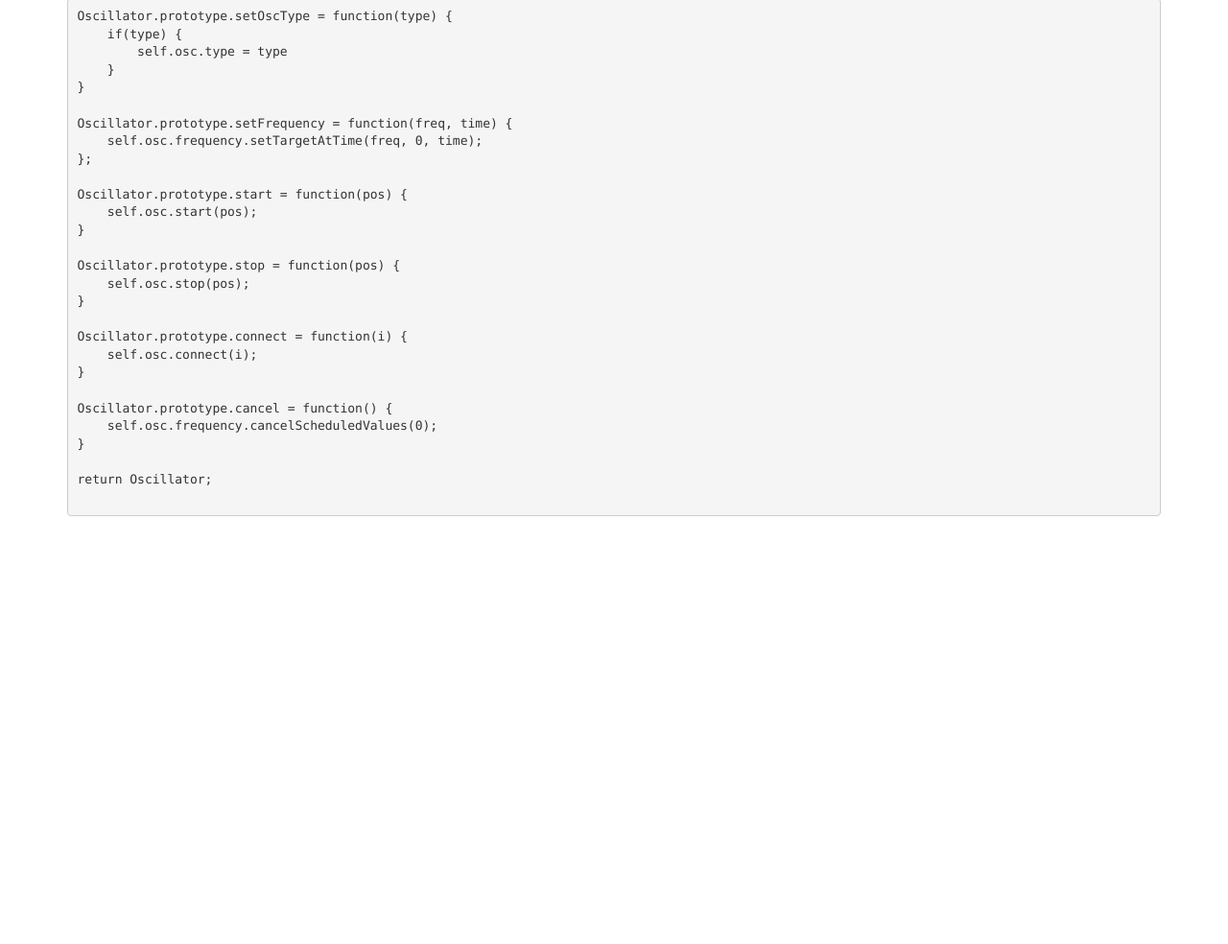
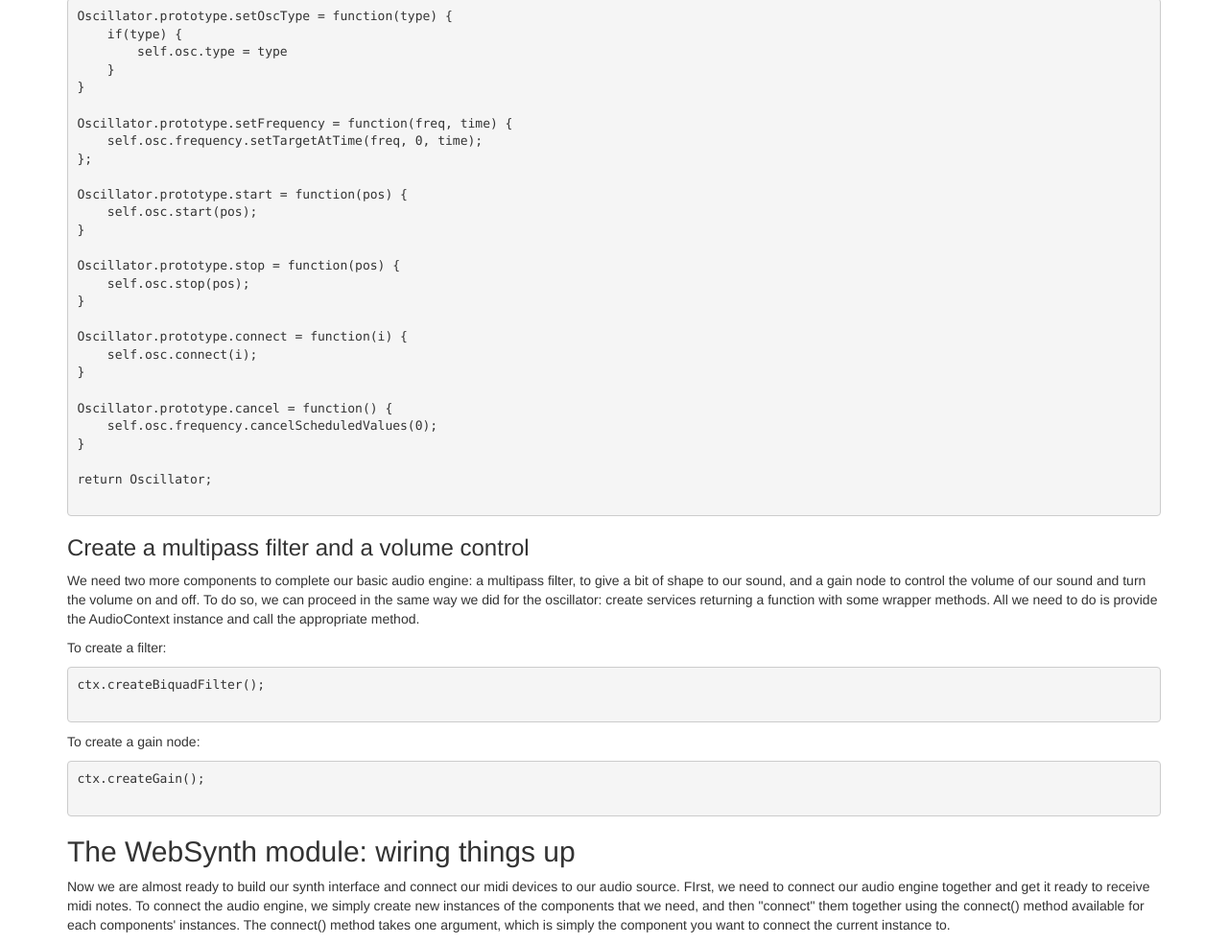
Before and after one commit to stephanepericat/toptal-webaudio-demo, a website: page article/index.html in a window 1280 px wide. Shown: the part 3099-4083 px from the top of the page at 96% size. Before the commit the page ends 3647 px from the top, so only its background shows below. Drawn offline with nearby package versions, Linux system fonts and the light colour scheme.

Commit message:
websynth starter

```diff
--- a/article/index.html
+++ b/article/index.html
@@ -159,6 +159,20 @@ Oscillator.prototype.cancel = function() {
 
 return Oscillator;
                 </pre>
+                <h3>Create a multipass filter and a volume control</h3>
+                <p>We need two more components to complete our basic audio engine: a multipass filter, to give a bit of shape to our sound, and a gain node to control the volume of our sound and turn the volume on and off. To do so, we can proceed in the same way we did for the oscillator: create services returning a function with some wrapper methods. All we need to do is provide the AudioContext instance and call the appropriate method.</p>
+                <p>To create a filter:</p>
+                <pre>
+ctx.createBiquadFilter();
+                </pre>
+                <p>To create a gain node:</p>
+                <pre>
+ctx.createGain();
+                </pre>
+            </section>
+            <section class="WebSynth-module">
+                <h2>The WebSynth module: wiring things up</h2>
+                <p>Now we are almost ready to build our synth interface and connect our midi devices to our audio source. FIrst, we need to connect our audio engine together and get it ready to receive midi notes. To connect the audio engine, we simply create new instances of the components that we need, and then "connect" them together using the connect() method available for each components' instances. The connect() method takes one argument, which is simply the component you want to connect the current instance to.</p>
             </section>
         </div>
     </body>
```
